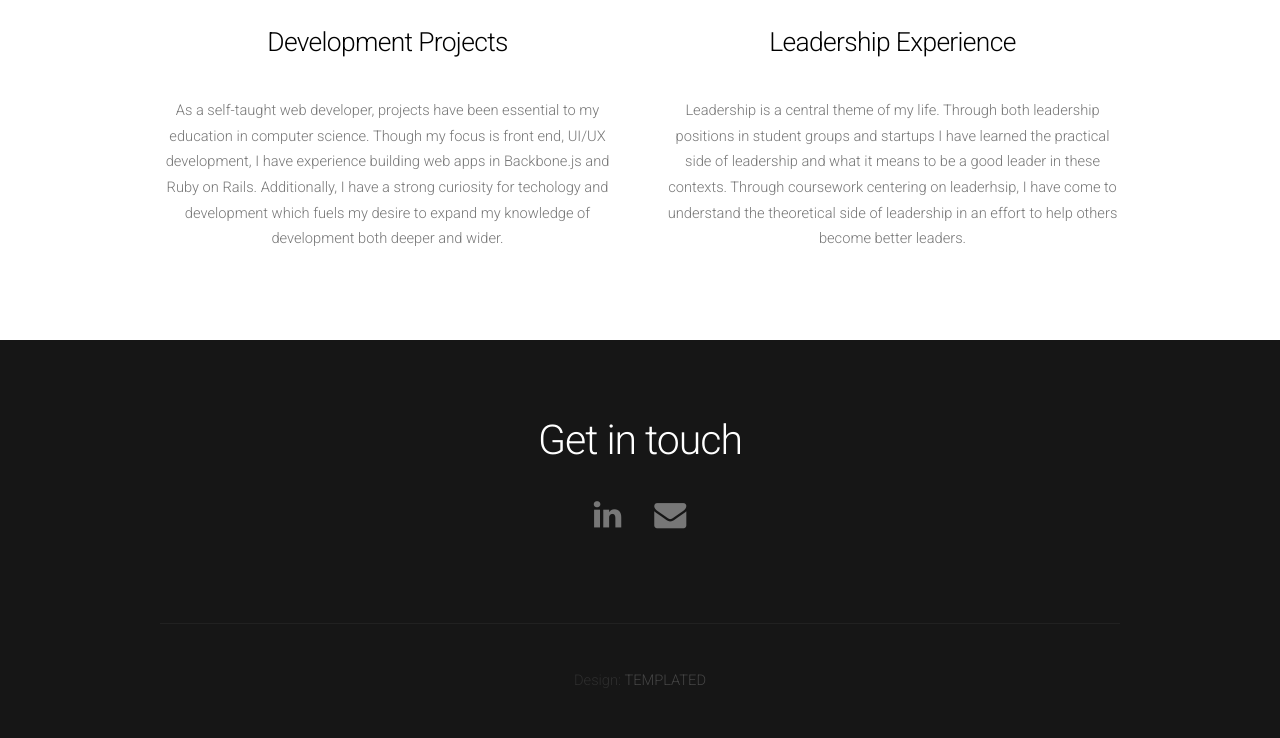
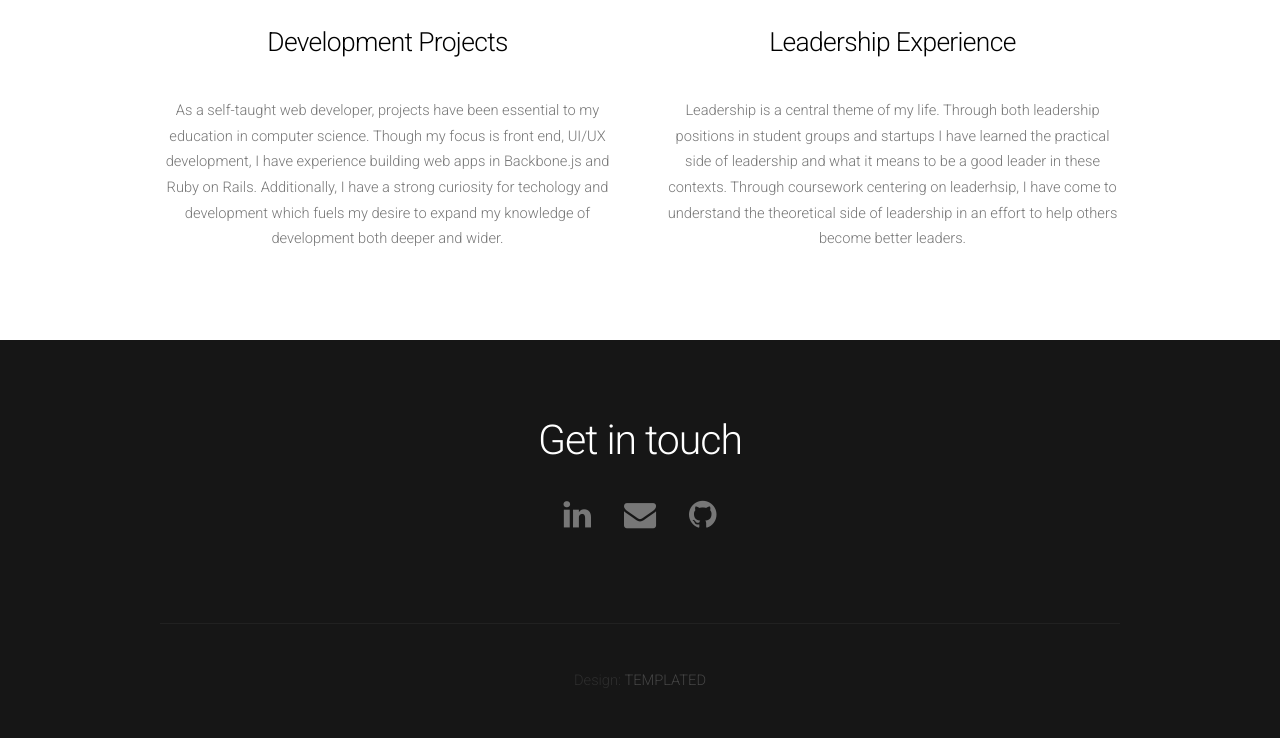
Before and after one commit to ggoehring/ggoehring.github.io, a plain HTML site: page index.html in a window 1280 px wide. Shown: the part 2444-3182 px from the top of the page. Drawn offline with nearby package versions, Linux system fonts and the light colour scheme.

Commit message:
added github link

```diff
--- a/index.html
+++ b/index.html
@@ -174,6 +174,7 @@
 					<ul class="contact">
 						<li class="active"><a href="http://www.linkedin.com/in/gmgoehring" class="fa fa-linkedin"><span>Linkedin</span></a></li>
 						<li><a href="mailto:garrettgoehring2017@u.northwestern.edu" class="fa fa-envelope"><span>Email</span></a></li>
+						<li><a href="https://github.com/ggoehring" class="fa fa-github"><span>Github</span></a></li>
 					</ul>
 				</section>
 			</div>
```
